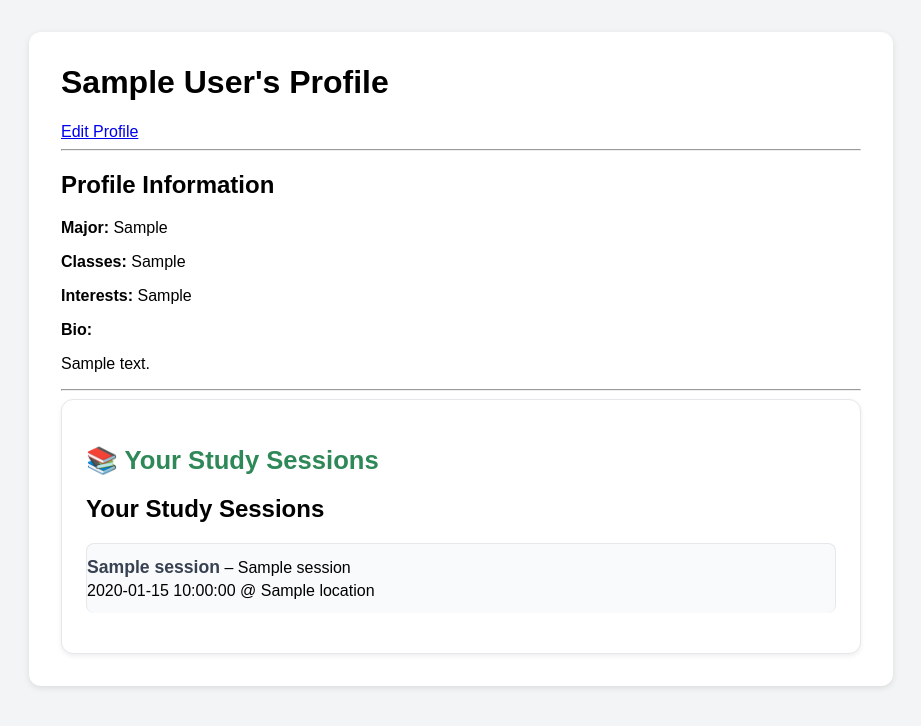
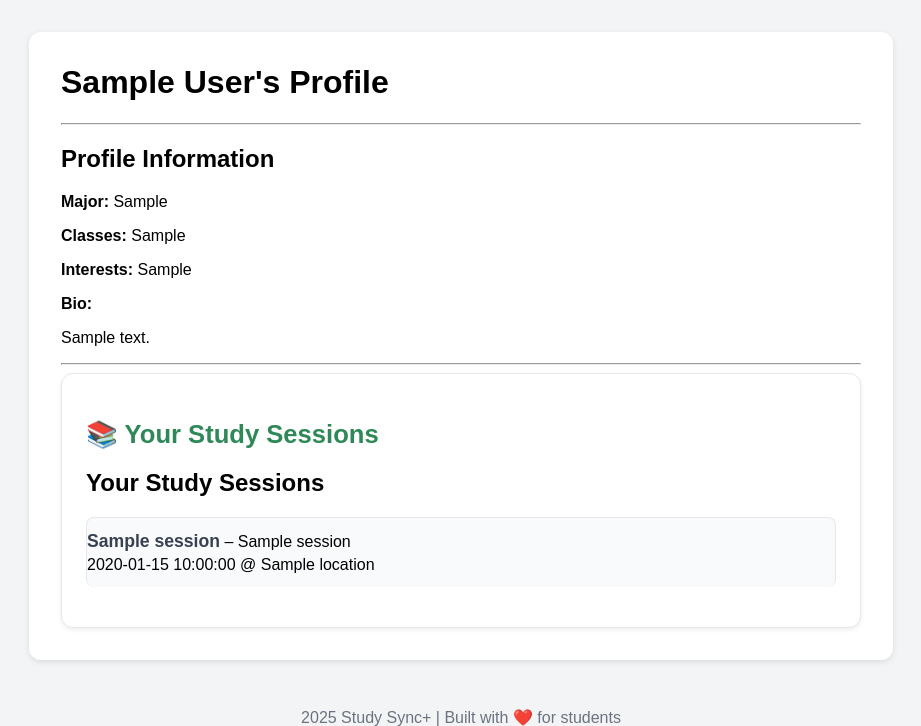
Before and after one commit to LeinaD-San/Software_Project_Fall25, a Flask app: template templates/user.html in a window 1280 px wide. Shown: the part 124-850 px from the top of the page, without its empty margins (179-1100 px from the left). Run offline with Flask 3, Linux system fonts and the light colour scheme; tables that the repository leaves empty hold one stand-in row (values such as "Sample post"); the template is opened without the code that fills it: values that come from a table or form of the project are taken from there, most other values are stand-ins (such as "Sample title", 1, 10 or a date in 2020).

Commit message:
fixed edit profile access

```diff
--- a/templates/user.html
+++ b/templates/user.html
@@ -130,9 +130,12 @@
 
 <h1>{{ profile.name }}'s Profile</h1>
 
-<a class="btn" href="{{ url_for('edit_profile', usr=profile.name) }}">
-    Edit Profile
-</a>
+{% if session.get('user') == profile.name %}
+    <a class="profile-btn" href="{{ url_for('edit_profile', usr=profile.name) }}">
+        ✏️ Edit Profile
+    </a>
+{% endif %}
+
 
 <hr>
 
```
